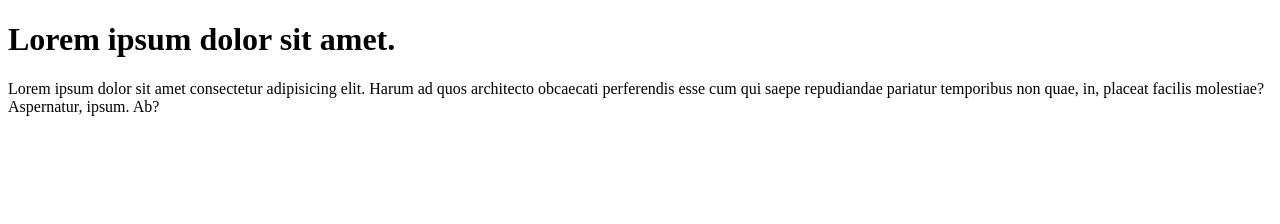
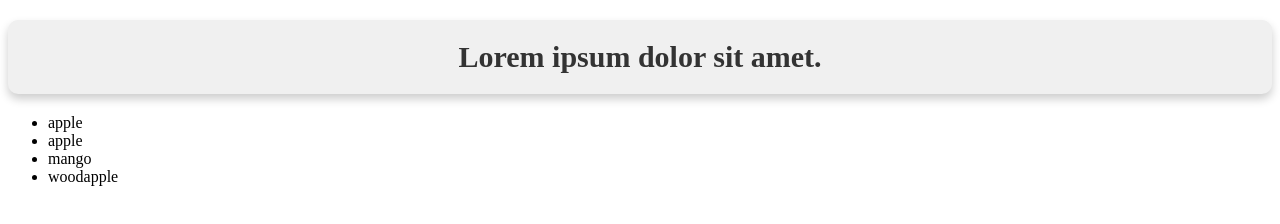
Before and after one commit to Mohosinreza535/frist-repo, a plain HTML site: page index.html in a window 1280 px wide. Drawn offline with Linux system fonts and the light colour scheme.

Commit message:
added new code

```diff
--- a/index.html
+++ b/index.html
@@ -4,9 +4,17 @@
     <meta charset="UTF-8">
     <meta name="viewport" content="width=device-width, initial-scale=1.0">
     <title>Document</title>
+    <link rel="stylesheet" href="style.css">
 </head>
 <body>
     <h1>Lorem ipsum dolor sit amet.</h1>
-    <p>Lorem ipsum dolor sit amet consectetur adipisicing elit. Harum ad quos architecto obcaecati perferendis esse cum qui saepe repudiandae pariatur temporibus non quae, in, placeat facilis molestiae? Aspernatur, ipsum. Ab?</p>
+    <div>
+        <ul>
+            <li>apple</li>
+            <li>apple</li>
+            <li>mango</li>
+            <li>woodapple</li>
+        </ul>
+    </div>
 </body>
 </html>
--- /dev/null
+++ b/style.css
@@ -0,0 +1,12 @@
+h1 {
+    font-family: serif !important;
+    font-size: 30px;
+    color: #333;
+    text-align: center;
+    margin-top: 20px;
+    background-color: #f0f0f0;
+    padding: 20px;
+    border-radius: 10px;
+    box-shadow: 0 5px 10px rgba(0, 0, 0, 0.2);
+    transition: background-color 0.3s ease;
+}
```
